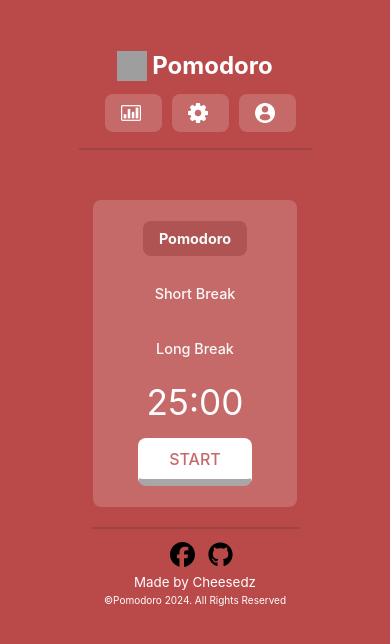
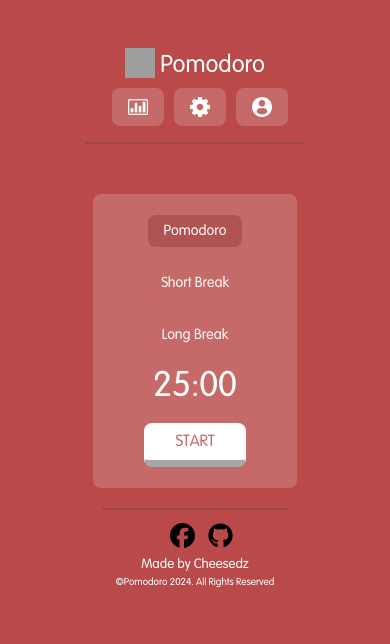
Before and after one commit to Cheesedz/pomodoro, a React (Vite) app: page / in a window 390 px wide. Shown: the top 644 px of the page. Built offline with nearby package versions, Linux system fonts and the light colour scheme; grey boxes are pictures that could not be loaded.

Commit message:
added dark-mode & new font

```diff
--- a/src/components/Footer.css
+++ b/src/components/Footer.css
@@ -35,3 +35,9 @@
         margin: auto
     }
 }
+
+@media (prefers-color-scheme: dark) {
+    .footer {
+        border-top: 2px solid #50ad57;
+    }
+}
--- a/src/components/Header.css
+++ b/src/components/Header.css
@@ -18,6 +18,7 @@
     margin-left: 5px;
     font-weight: bolder;
     font-size: 24px;
+    height: 30px;
 }
 
 .logo img {
@@ -44,17 +45,21 @@ span button {
 
 @media (max-width: 768px) {
     .menu-button {
-      font-size: 0;
+      min-width: auto;
     }
 
     .menu {
         margin-left: 80px;
     }
+
+    .menu-button img {
+        margin-right: 0px;
+    }
 }
 
 @media (max-width: 576px) {
     .menu-button {
-      font-size: 0;
+        min-width: auto;
     }
 
     .header {
@@ -76,3 +81,9 @@ span button {
         margin-bottom: 10px;
     }
 }
+
+@media (prefers-color-scheme: dark) {
+    .header {
+        border-bottom: 2px solid #50ad57;
+    }
+}
--- a/src/components/Timer.css
+++ b/src/components/Timer.css
@@ -90,3 +90,13 @@
       font-size: 0;
     }
 }
+
+@media (prefers-color-scheme: dark) {
+    .nav-button button.active {
+        background-color: #36a552;
+    }
+
+    .start-button, .pause-button {
+        color: #43bb61;
+    }
+  }
--- a/src/index.css
+++ b/src/index.css
@@ -11,6 +11,13 @@
   text-rendering: optimizeLegibility;
   -webkit-font-smoothing: antialiased;
   -moz-osx-font-smoothing: grayscale;
+}
+
+@font-face {
+  font-family: 'ArialRounded';
+  font-display: inherit;
+  src: url('/unicode.arialr.ttf')
+    format('truetype');
 }
 
 a {
@@ -58,14 +65,17 @@ button:focus-visible {
 
 @media (prefers-color-scheme: dark) {
   :root {
-    color: #213547;
-    background-color: #1b0303;
+    color: #ffffff;
+    background-color: #003611;
   }
   a:hover {
     color: #747bff;
   }
   button {
-    background-color: #471e1e;
+    background-color: #087230;
+  }
+  .card {
+    background-color: #50ad57;
   }
 }
 
```
Also changed, not shown: public/unicode.arialr.ttf (added).
